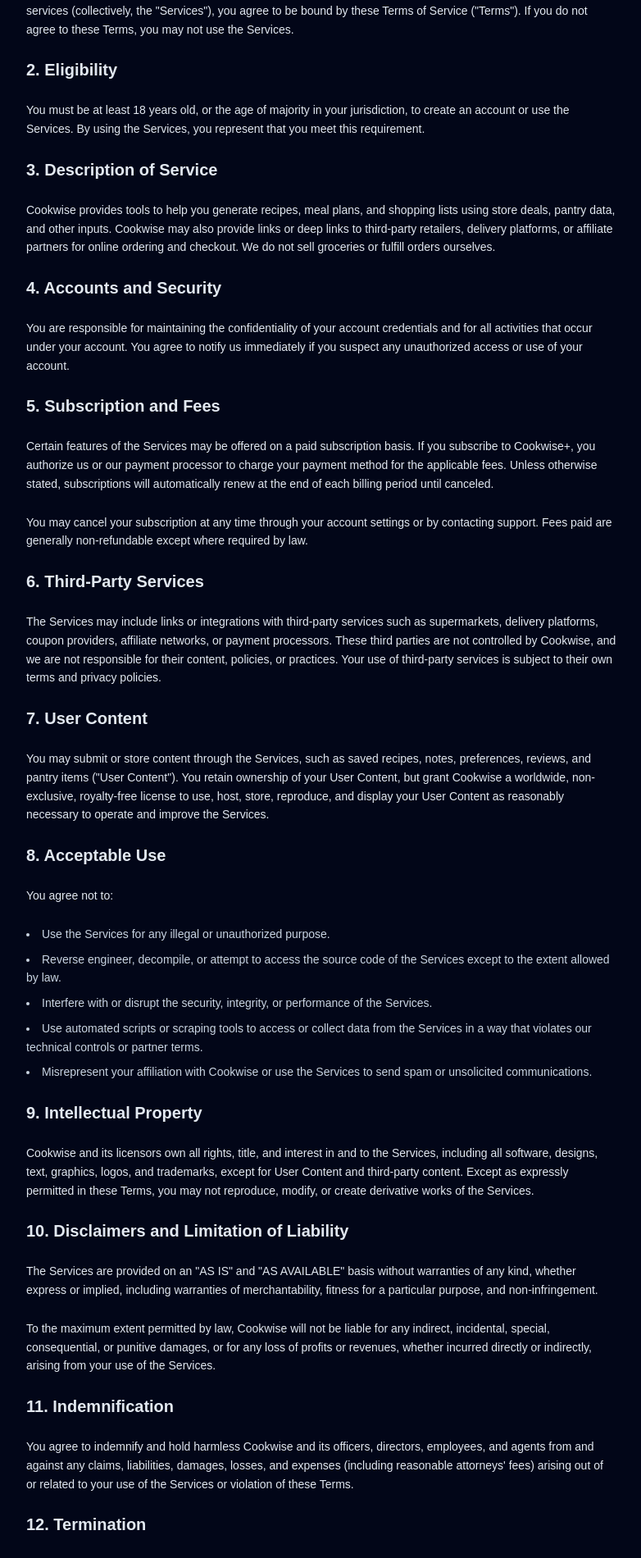
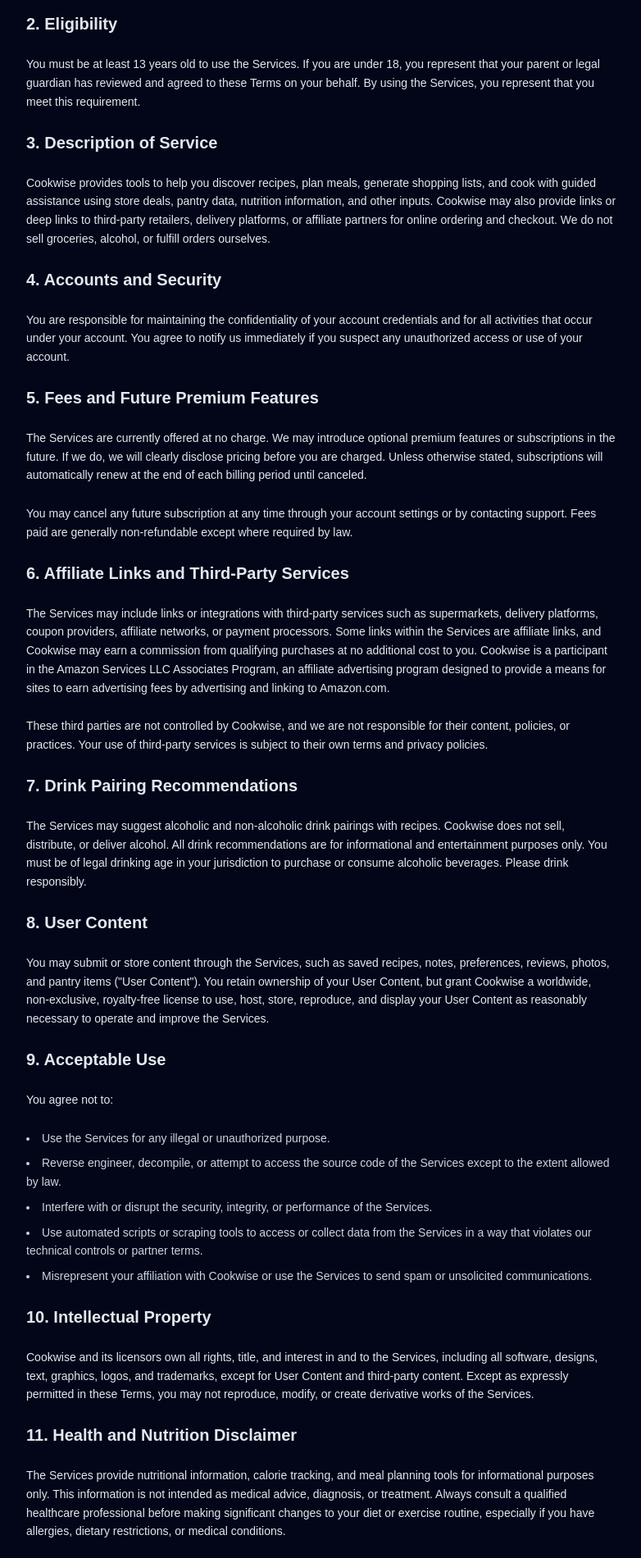
Before and after one commit to robsalter-lab/nextjs-cookwisemkt, a Next.js app: page /privacy in a window 1280 px wide. Shown: the part 445-2345 px from the top of the page at 82% size, without its empty margins (248-1030 px from the left). Built offline with nearby package versions, Linux system fonts and the light colour scheme.

Commit message:
Update page.tsx

```diff
--- a/app/privacy/page.tsx
+++ b/app/privacy/page.tsx
@@ -6,15 +6,7 @@
           Terms of Service
         </h1>
 
-        <p className="text-sm text-slate-300 mb-6">
-          Last updated: {new Date().toLocaleDateString()}
-        </p>
-
-        <p className="text-xs text-slate-400 mb-6">
-          These Terms are a general template and do not constitute legal advice.
-          You should have an attorney review and customize them to fit your
-          business and jurisdiction.
-        </p>
+        <p className="text-sm text-slate-300 mb-6">Last updated: February 27, 2026</p>
 
         <div className="space-y-6 text-sm leading-relaxed text-slate-200">
           <h2 className="text-xl font-semibold">1. Acceptance of Terms</h2>
@@ -28,18 +20,20 @@
 
           <h2 className="text-xl font-semibold">2. Eligibility</h2>
           <p>
-            You must be at least 18 years old, or the age of majority in your
-            jurisdiction, to create an account or use the Services. By using the
+            You must be at least 13 years old to use the Services. If you are
+            under 18, you represent that your parent or legal guardian has
+            reviewed and agreed to these Terms on your behalf. By using the
             Services, you represent that you meet this requirement.
           </p>
 
           <h2 className="text-xl font-semibold">3. Description of Service</h2>
           <p>
-            Cookwise provides tools to help you generate recipes, meal plans, and
-            shopping lists using store deals, pantry data, and other inputs.
-            Cookwise may also provide links or deep links to third-party
-            retailers, delivery platforms, or affiliate partners for online
-            ordering and checkout. We do not sell groceries or fulfill orders
+            Cookwise provides tools to help you discover recipes, plan meals,
+            generate shopping lists, and cook with guided assistance using store
+            deals, pantry data, nutrition information, and other inputs. Cookwise
+            may also provide links or deep links to third-party retailers,
+            delivery platforms, or affiliate partners for online ordering and
+            checkout. We do not sell groceries, alcohol, or fulfill orders
             ourselves.
           </p>
 
@@ -51,42 +45,58 @@
             unauthorized access or use of your account.
           </p>
 
-          <h2 className="text-xl font-semibold">5. Subscription and Fees</h2>
+          <h2 className="text-xl font-semibold">5. Fees and Future Premium Features</h2>
           <p>
-            Certain features of the Services may be offered on a paid
-            subscription basis. If you subscribe to Cookwise+, you authorize us
-            or our payment processor to charge your payment method for the
-            applicable fees. Unless otherwise stated, subscriptions will
-            automatically renew at the end of each billing period until
-            canceled.
+            The Services are currently offered at no charge. We may introduce
+            optional premium features or subscriptions in the future. If we do,
+            we will clearly disclose pricing before you are charged. Unless
+            otherwise stated, subscriptions will automatically renew at the end
+            of each billing period until canceled.
           </p>
           <p>
-            You may cancel your subscription at any time through your account
-            settings or by contacting support. Fees paid are generally
+            You may cancel any future subscription at any time through your
+            account settings or by contacting support. Fees paid are generally
             non-refundable except where required by law.
           </p>
 
-          <h2 className="text-xl font-semibold">6. Third-Party Services</h2>
+          <h2 className="text-xl font-semibold">6. Affiliate Links and Third-Party Services</h2>
           <p>
             The Services may include links or integrations with third-party
             services such as supermarkets, delivery platforms, coupon providers,
-            affiliate networks, or payment processors. These third parties are
-            not controlled by Cookwise, and we are not responsible for their
-            content, policies, or practices. Your use of third-party services is
-            subject to their own terms and privacy policies.
+            affiliate networks, or payment processors. Some links within the
+            Services are affiliate links, and Cookwise may earn a commission
+            from qualifying purchases at no additional cost to you. Cookwise is
+            a participant in the Amazon Services LLC Associates Program, an
+            affiliate advertising program designed to provide a means for sites
+            to earn advertising fees by advertising and linking to Amazon.com.
+          </p>
+          <p>
+            These third parties are not controlled by Cookwise, and we are not
+            responsible for their content, policies, or practices. Your use of
+            third-party services is subject to their own terms and privacy
+            policies.
           </p>
 
-          <h2 className="text-xl font-semibold">7. User Content</h2>
+          <h2 className="text-xl font-semibold">7. Drink Pairing Recommendations</h2>
+          <p>
+            The Services may suggest alcoholic and non-alcoholic drink pairings
+            with recipes. Cookwise does not sell, distribute, or deliver alcohol.
+            All drink recommendations are for informational and entertainment
+            purposes only. You must be of legal drinking age in your jurisdiction
+            to purchase or consume alcoholic beverages. Please drink responsibly.
+          </p>
+
+          <h2 className="text-xl font-semibold">8. User Content</h2>
           <p>
             You may submit or store content through the Services, such as saved
-            recipes, notes, preferences, reviews, and pantry items (&quot;User
-            Content&quot;). You retain ownership of your User Content, but grant
-            Cookwise a worldwide, non-exclusive, royalty-free license to use,
-            host, store, reproduce, and display your User Content as reasonably
-            necessary to operate and improve the Services.
+            recipes, notes, preferences, reviews, photos, and pantry items
+            (&quot;User Content&quot;). You retain ownership of your User
+            Content, but grant Cookwise a worldwide, non-exclusive, royalty-free
+            license to use, host, store, reproduce, and display your User
+            Content as reasonably necessary to operate and improve the Services.
           </p>
 
-          <h2 className="text-xl font-semibold">8. Acceptable Use</h2>
+          <h2 className="text-xl font-semibold">9. Acceptable Use</h2>
           <p>You agree not to:</p>
           <ul className="list-disc list-inside space-y-2 text-slate-300">
             <li>Use the Services for any illegal or unauthorized purpose.</li>
@@ -109,7 +119,7 @@
             </li>
           </ul>
 
-          <h2 className="text-xl font-semibold">9. Intellectual Property</h2>
+          <h2 className="text-xl font-semibold">10. Intellectual Property</h2>
           <p>
             Cookwise and its licensors own all rights, title, and interest in
             and to the Services, including all software, designs, text, graphics,
@@ -118,8 +128,19 @@
             reproduce, modify, or create derivative works of the Services.
           </p>
 
+          <h2 className="text-xl font-semibold">11. Health and Nutrition Disclaimer</h2>
+          <p>
+            The Services provide nutritional information, calorie tracking, and
+            meal planning tools for informational purposes only. This
+            information is not intended as medical advice, diagnosis, or
+            treatment. Always consult a qualified healthcare professional before
+            making significant changes to your diet or exercise routine,
+            especially if you have allergies, dietary restrictions, or medical
+            conditions.
+          </p>
+
           <h2 className="text-xl font-semibold">
-            10. Disclaimers and Limitation of Liability
+            12. Disclaimers and Limitation of Liability
           </h2>
           <p>
             The Services are provided on an &quot;AS IS&quot; and &quot;AS
@@ -134,7 +155,7 @@
             directly or indirectly, arising from your use of the Services.
           </p>
 
-          <h2 className="text-xl font-semibold">11. Indemnification</h2>
+          <h2 className="text-xl font-semibold">13. Indemnification</h2>
           <p>
             You agree to indemnify and hold harmless Cookwise and its officers,
             directors, employees, and agents from and against any claims,
@@ -143,7 +164,7 @@
             Services or violation of these Terms.
           </p>
 
-          <h2 className="text-xl font-semibold">12. Termination</h2>
+          <h2 className="text-xl font-semibold">14. Termination</h2>
           <p>
             We may suspend or terminate your access to the Services at any time
             if we believe you have violated these Terms or engaged in conduct
@@ -153,7 +174,7 @@
             property, disclaimers, limitation of liability, and indemnification.
           </p>
 
-          <h2 className="text-xl font-semibold">13. Governing Law</h2>
+          <h2 className="text-xl font-semibold">15. Governing Law</h2>
           <p>
             These Terms are governed by the laws of the State of Florida, United
             States, without regard to its conflict of law principles. Any
@@ -162,9 +183,7 @@
             County, Florida, and you consent to the jurisdiction of such courts.
           </p>
 
-          <h2 className="text-xl font-semibold">
-            14. Changes to These Terms
-          </h2>
+          <h2 className="text-xl font-semibold">16. Changes to These Terms</h2>
           <p>
             We may update these Terms from time to time. When we make material
             changes, we will update the &quot;Last updated&quot; date above and
@@ -173,7 +192,7 @@
             updated Terms.
           </p>
 
-          <h2 className="text-xl font-semibold">15. Contact</h2>
+          <h2 className="text-xl font-semibold">17. Contact</h2>
           <p>
             If you have questions about these Terms, please contact us at:
           </p>
```
